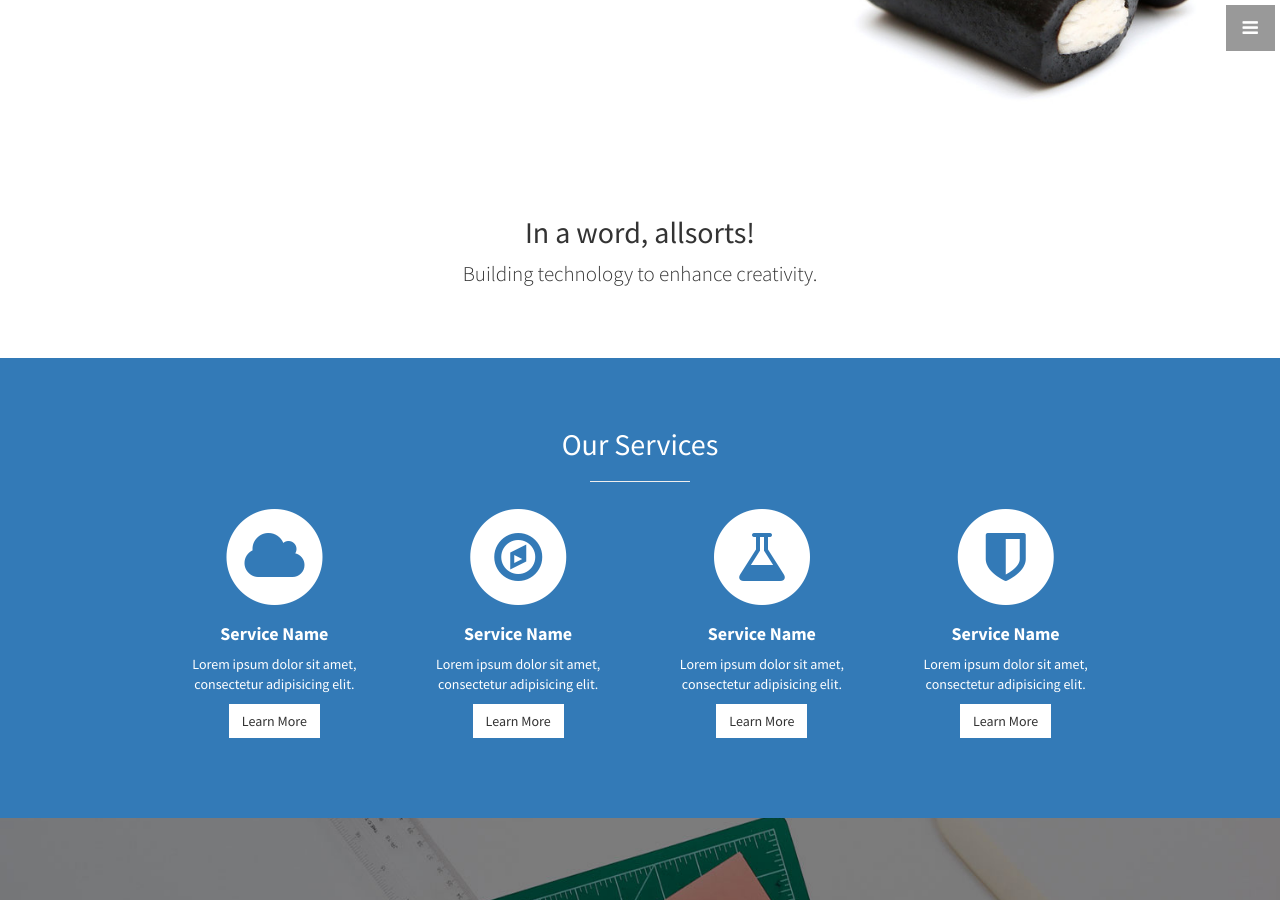
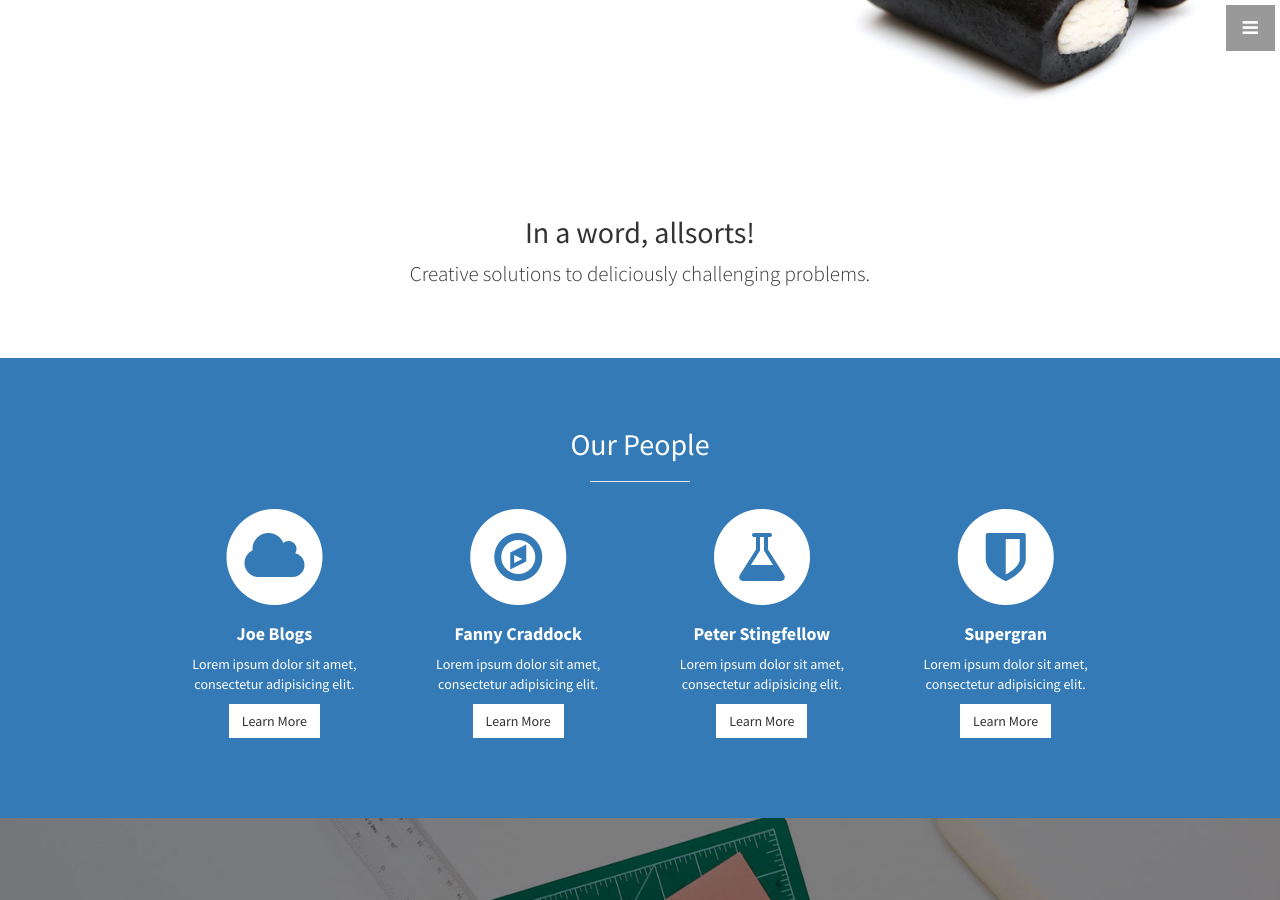
Before and after one commit to G4V/G4V.github.io, a Jekyll site: the page built from index.html, in a window 1280 px wide and 900 px high, scrolled down 754 px. Built offline with Jekyll 4.4.1, drawn with Linux system fonts in a browser that asks for light colours.

Commit message:
more changes

```diff
--- a/_includes/about.html
+++ b/_includes/about.html
@@ -3,7 +3,7 @@
     <div class="row">
       <div class="col-lg-12 text-center">
         <h2>In a word, allsorts!</h2>
-        <p class="lead">Building technology to enhance creativity.</p>
+        <p class="lead">Creative solutions to deliciously challenging problems.</p>
       </div>
     </div>
     <!-- /.row -->
--- a/_includes/services.html
+++ b/_includes/services.html
@@ -3,7 +3,7 @@
   <div class="container">
     <div class="row text-center">
       <div class="col-lg-10 col-lg-offset-1">
-        <h2>Our Services</h2>
+        <h2>Our People</h2>
         <hr class="small">
         <div class="row">
           <div class="col-md-3 col-sm-6">
@@ -13,7 +13,7 @@
               <i class="fa fa-cloud fa-stack-1x text-primary"></i>
             </span>
               <h4>
-                <strong>Service Name</strong>
+                <strong>Joe Blogs</strong>
               </h4>
               <p>Lorem ipsum dolor sit amet, consectetur adipisicing elit.</p>
               <a href="#" class="btn btn-light">Learn More</a>
@@ -26,7 +26,7 @@
               <i class="fa fa-compass fa-stack-1x text-primary"></i>
             </span>
               <h4>
-                <strong>Service Name</strong>
+                <strong>Fanny Craddock</strong>
               </h4>
               <p>Lorem ipsum dolor sit amet, consectetur adipisicing elit.</p>
               <a href="#" class="btn btn-light">Learn More</a>
@@ -39,7 +39,7 @@
               <i class="fa fa-flask fa-stack-1x text-primary"></i>
             </span>
               <h4>
-                <strong>Service Name</strong>
+                <strong>Peter Stingfellow</strong>
               </h4>
               <p>Lorem ipsum dolor sit amet, consectetur adipisicing elit.</p>
               <a href="#" class="btn btn-light">Learn More</a>
@@ -52,7 +52,7 @@
               <i class="fa fa-shield fa-stack-1x text-primary"></i>
             </span>
               <h4>
-                <strong>Service Name</strong>
+                <strong>Supergran</strong>
               </h4>
               <p>Lorem ipsum dolor sit amet, consectetur adipisicing elit.</p>
               <a href="#" class="btn btn-light">Learn More</a>
```
